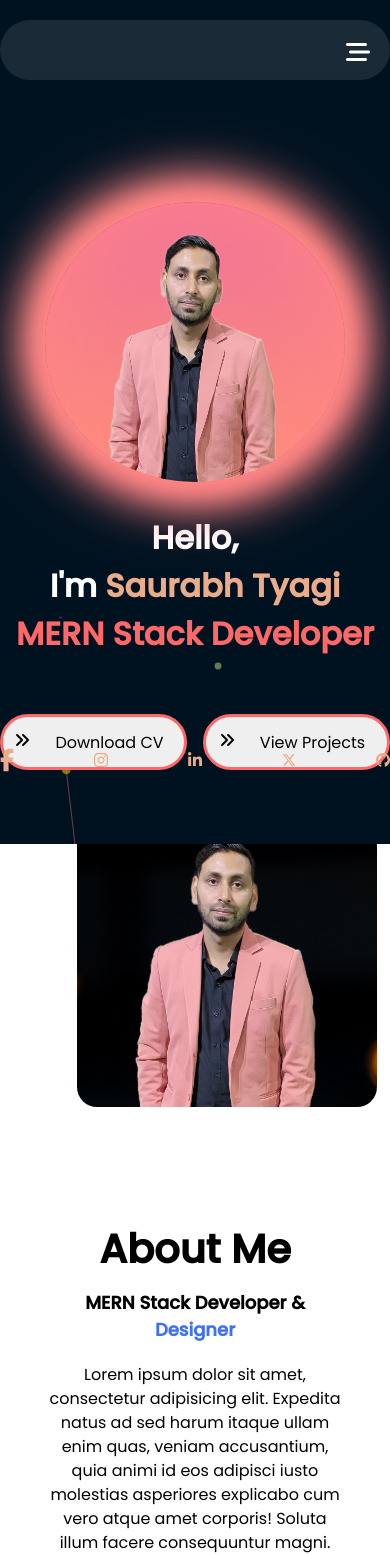
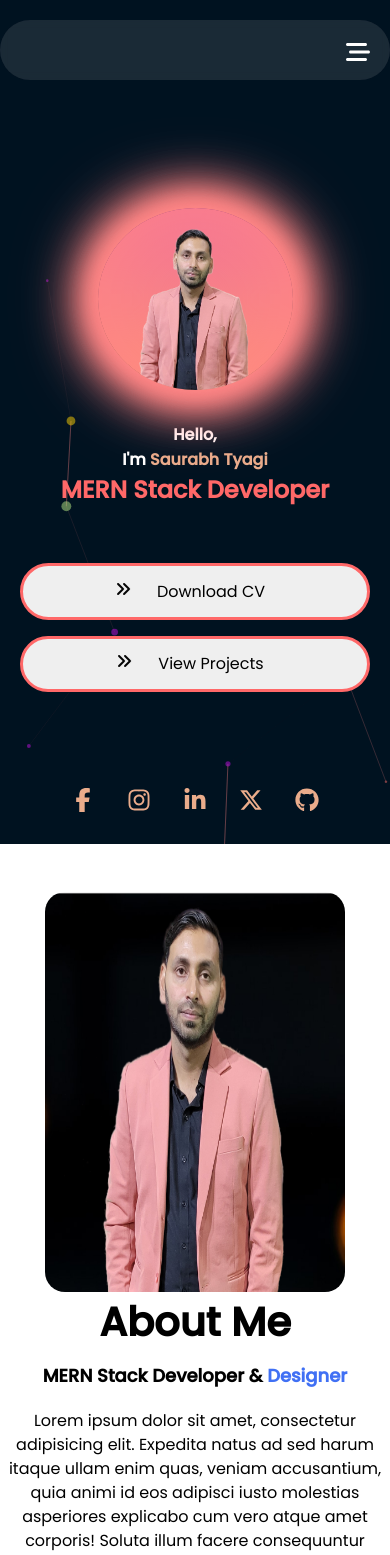
Before and after one commit to SAURABHTY01/personal-portfolio, a React (Create React App) app: page / in a window 390 px wide. Shown: the top 1555 px of the page. Built offline with nearby package versions, Linux system fonts and the light colour scheme.

Commit message:
initial commit

```diff
--- a/src/style/main.css
+++ b/src/style/main.css
@@ -363,7 +363,6 @@
     width: 100%;
     flex-direction: column;
     align-items: center;
-    padding-top: 25rem;
   }
   .home-content {
     flex-direction: column-reverse;
@@ -376,6 +375,7 @@
     flex-direction: column;
     align-items: center;
     text-align: center;
+    padding-top: 5rem
   }
 
   .profile-content {
@@ -384,38 +384,51 @@
 
   .profile-content h2 {
     width: 100%;
+    font-size: 1rem;
   }
 
   .profile-content h1 {
     width: 100%;
-    font-size: 2rem;
+    font-size: 1.5rem;
   }
 
   .social-icons {
-    margin-bottom: 4rem;
     margin-left: 0;
+   margin-bottom: 2rem;
     width: 100%;
     flex-direction: row;
     justify-content: center;
-    gap: 5rem;
-    font-size: 2.5rem;
+    gap: 2rem;
+    font-size: 1.5rem;
   }
 
   .profile-image {
     order: -1;
-    width: 300px !important; /* Adjust the width for better responsiveness */
-    height: 300px !important; /* Adjust the height for better responsiveness */
+
   }
 
   .buttons {
+    padding: 0 20px;
+    width: 100%;
+    justify-content: center;
+    flex-direction: column;
+  }
+
+  .buttons button{
+
     width: 100%; /* Make buttons full width on tablets */
     justify-content: center;
   }
 
   .about {
-    padding: 3rem;
     flex-direction: column;
     text-align: center;
+    margin: 20px 0;
+    gap:0;
+  }
+
+  img.pic {
+    margin: 0;
   }
 
   .exp-section {
@@ -486,7 +499,7 @@
   align-items: center;
   justify-content: center;
   background: #fff;
-  gap: 7rem;
+  /* gap: 7rem; */
 }
 
 .text {
```
